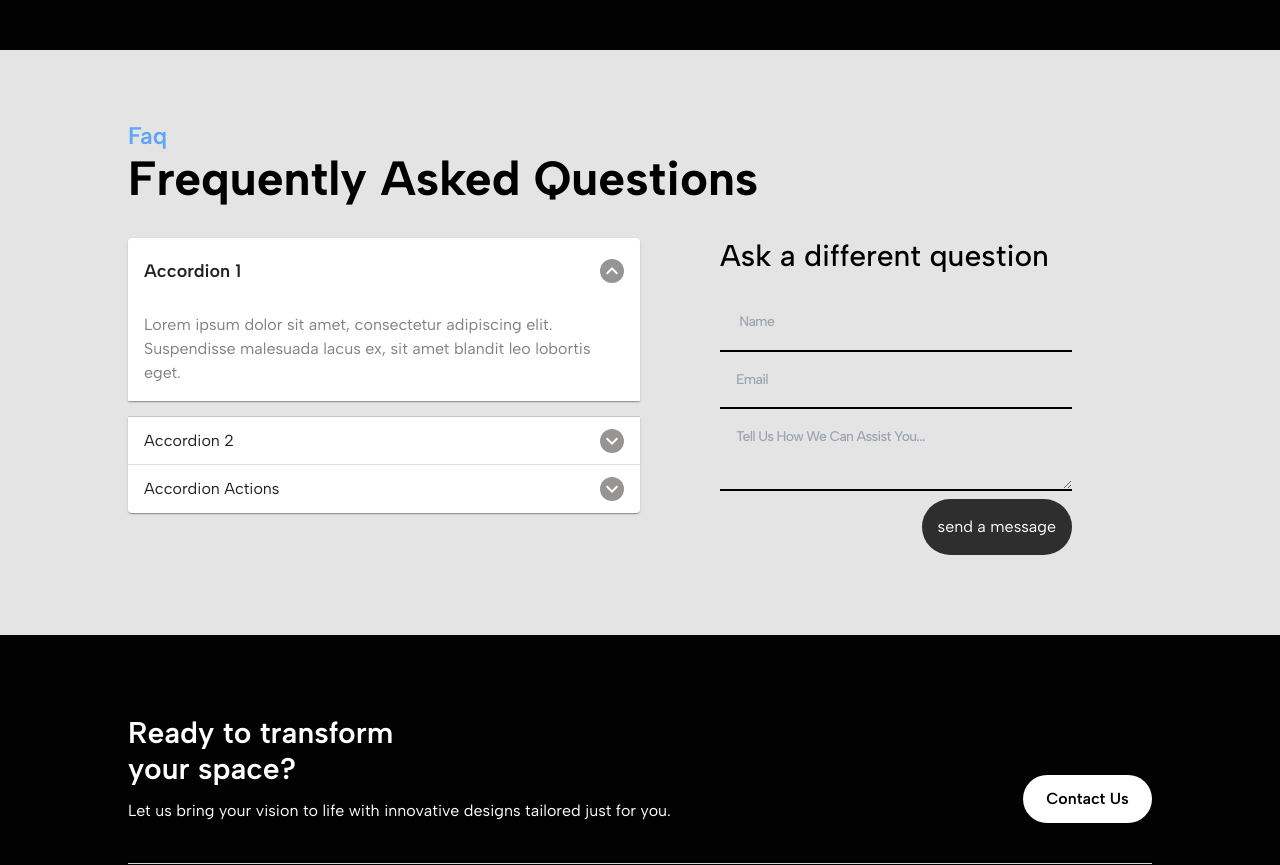
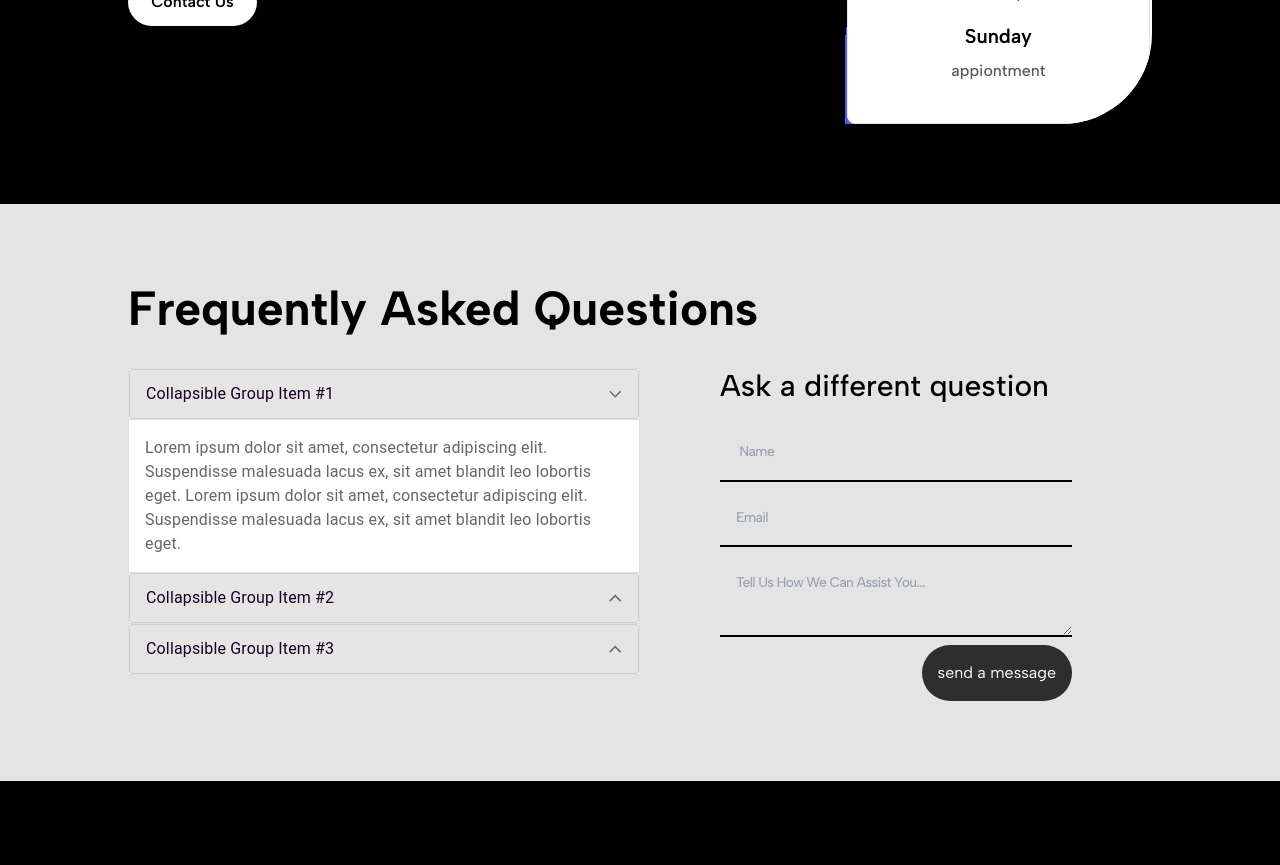
Before and after one commit to raymondjoseph02/scapewalkers, a React (Vite) app: page /contact-us in a window 1280 px wide. Shown: the part 1340-2205 px from the top of the page. Built offline with nearby package versions, Linux system fonts and the light colour scheme; a web font is replaced by a local one.

Commit message:
animation

```diff
--- a/src/components/contact/Faq.tsx
+++ b/src/components/contact/Faq.tsx
@@ -1,55 +1,120 @@
-import Accordion from "@mui/material/Accordion";
-import AccordionSummary from "@mui/material/AccordionSummary";
-import AccordionDetails from "@mui/material/AccordionDetails";
-import ExpandMoreIcon from "@mui/icons-material/ExpandMore";
+import * as React from "react";
+import { styled } from "@mui/material/styles";
+import ArrowForwardIosSharpIcon from "@mui/icons-material/ArrowForwardIosSharp";
+import MuiAccordion, { AccordionProps } from "@mui/material/Accordion";
+import MuiAccordionSummary, {
+  AccordionSummaryProps,
+  accordionSummaryClasses,
+} from "@mui/material/AccordionSummary";
+import MuiAccordionDetails from "@mui/material/AccordionDetails";
+import Typography from "@mui/material/Typography";
+import { Background } from "@tsparticles/engine";
 
-export default function Faq() {
+const Accordion = styled((props: AccordionProps) => (
+  <MuiAccordion disableGutters elevation={0} square {...props} />
+))(({ theme }) => ({
+  border: `1px solid ${theme.palette.divider}`,
+  "&:not(:last-child)": {
+    borderBottom: 0,
+  },
+  "&::before": {
+    display: "none",
+  },
+}));
+
+const AccordionSummary = styled((props: AccordionSummaryProps) => (
+  <MuiAccordionSummary
+    expandIcon={<ArrowForwardIosSharpIcon sx={{ fontSize: "0.9rem" }} />}
+    {...props}
+  />
+))(({ theme }) => ({
+  backgroundColor: "rgba(0,0,0,0.1)",
+  border: "1px solid rgba(0,0,0,0.1)",
+  borderRadius: "4px",
+  flexDirection: "row",
+  [`& .${accordionSummaryClasses.expandIconWrapper}`]: {
+    transform: "rotate(270deg)",
+  },
+  [`& .${accordionSummaryClasses.expandIconWrapper}.${accordionSummaryClasses.expanded}`]:
+    {
+      transform: "rotate(90deg)",
+    },
+  [`& .${accordionSummaryClasses}.${accordionSummaryClasses.expanded}`]: {
+    backgroundColor: "rgba(0, 0, 0,1 )",
+  },
+  [`& .${accordionSummaryClasses.content}`]: {
+    color: "rgba(21,0,31,2)",
+  },
+  ...theme.applyStyles("dark", {
+    backgroundColor: "rgba(255, 255, 255, .05)",
+  }),
+}));
+
+const AccordionDetails = styled(MuiAccordionDetails)(({ theme }) => ({
+  padding: theme.spacing(2),
+  borderTop: "1px solid rgba(0, 0, 0, .125)",
+  backgroundColor: "rgba(256,256,256,1.4)",
+  color: "rgba(0,0,0,.6)",
+  fontSize: "12px",
+  fontWeight: "200",
+}));
+
+export default function CustomizedAccordions() {
+  const [expanded, setExpanded] = React.useState<string | false>("panel1");
+
+  const handleChange =
+    (panel: string) => (event: React.SyntheticEvent, newExpanded: boolean) => {
+      setExpanded(newExpanded ? panel : false);
+    };
+
   return (
     <div>
-      <Accordion defaultExpanded className="bg-red-200">
-        <AccordionSummary
-          expandIcon={
-            <ExpandMoreIcon className="w-16 h-16 rounded-full bg-[#979494] text-white_100" />
-          }
-          aria-controls="panel1-content"
-          id="panel1-header"
-          className="text-lg font-semibold bg-transparent"
+      <Accordion
+        expanded={expanded === "panel1"}
+        onChange={handleChange("panel1")}
       >
-          Accordion 1
+        <AccordionSummary aria-controls="panel1d-content" id="panel1d-header">
+          <Typography component="span">Collapsible Group Item #1</Typography>
         </AccordionSummary>
-        <AccordionDetails className="bg-transparent text-[#0000007f]">
+        <AccordionDetails>
+          <Typography>
             Lorem ipsum dolor sit amet, consectetur adipiscing elit. Suspendisse
-          malesuada lacus ex, sit amet blandit leo lobortis eget.
+            malesuada lacus ex, sit amet blandit leo lobortis eget. Lorem ipsum
+            dolor sit amet, consectetur adipiscing elit. Suspendisse malesuada
+            lacus ex, sit amet blandit leo lobortis eget.
+          </Typography>
         </AccordionDetails>
       </Accordion>
-      <Accordion>
-        <AccordionSummary
-          expandIcon={
-            <ExpandMoreIcon className="w-16 h-16 rounded-full bg-[#979494] text-white_100" />
-          }
-          aria-controls="panel2-content"
-          id="panel2-header"
+      <Accordion
+        expanded={expanded === "panel2"}
+        onChange={handleChange("panel2")}
       >
-          Accordion 2
+        <AccordionSummary aria-controls="panel2d-content" id="panel2d-header">
+          <Typography component="span">Collapsible Group Item #2</Typography>
         </AccordionSummary>
         <AccordionDetails>
+          <Typography>
             Lorem ipsum dolor sit amet, consectetur adipiscing elit. Suspendisse
-          malesuada lacus ex, sit amet blandit leo lobortis eget.
+            malesuada lacus ex, sit amet blandit leo lobortis eget. Lorem ipsum
+            dolor sit amet, consectetur adipiscing elit. Suspendisse malesuada
+            lacus ex, sit amet blandit leo lobortis eget.
+          </Typography>
         </AccordionDetails>
       </Accordion>
-      <Accordion>
-        <AccordionSummary
-          expandIcon={
-            <ExpandMoreIcon className="w-16 h-16 rounded-full bg-[#979494] text-white_100" />
-          }
-          aria-controls="panel3-content"
-          id="panel3-header"
+      <Accordion
+        expanded={expanded === "panel3"}
+        onChange={handleChange("panel3")}
       >
-          Accordion Actions
+        <AccordionSummary aria-controls="panel3d-content" id="panel3d-header">
+          <Typography component="span">Collapsible Group Item #3</Typography>
         </AccordionSummary>
-        <AccordionDetails className="">
+        <AccordionDetails>
+          <Typography>
             Lorem ipsum dolor sit amet, consectetur adipiscing elit. Suspendisse
-          malesuada lacus ex, sit amet blandit leo lobortis eget.
+            malesuada lacus ex, sit amet blandit leo lobortis eget. Lorem ipsum
+            dolor sit amet, consectetur adipiscing elit. Suspendisse malesuada
+            lacus ex, sit amet blandit leo lobortis eget.
+          </Typography>
         </AccordionDetails>
       </Accordion>
     </div>
--- a/src/components/contact/FaqSection.tsx
+++ b/src/components/contact/FaqSection.tsx
@@ -38,9 +38,6 @@ const FaqSection = () => {
     <section className="py-10 md:py-20">
       <div className="flex flex-col xl:w-[80%] w-full mx-auto gap-9  xl:px-0 px-5">
         <div className="flex flex-col gap-3">
-          <p className="text-lg font-semibold leading-3 text-blue-400 md:text-xxl">
-            Faq
-          </p>
           <h3 className="text-2xl font-bold capitalize md:text-5xl">
             frequently asked questions
           </h3>
@@ -62,31 +59,31 @@ const FaqSection = () => {
                 <Form ref={formRef} className={``}>
                   <div className="flex flex-col w-full">
                     <div className="">
-                      <div className="flex flex-col gap-[6px] basis-0 sm:basis-1/2">
+                      <div className="flex flex-col gap-[6px] basis-0 sm:basis-1/2 relative">
                         <Field
                           type="text"
                           id="name"
                           name="from_name"
                           placeholder=" name"
-                          className="outline-none bottom-0 border-b-2 border-b-[#000000]   bg-transparent text-[14px] font-medium focus:border-[#635ef5] leading-[23.8px] tracking-tighter p-[1rem] capitalize"
+                          className="outline-none bottom-0 border-b-2 border-b-[#000000] p-[1rem]  bg-transparent text-[14px] font-medium focus:border-[#6664643b] leading-[23.8px] tracking-tighter placeholder:capitalize"
                         />
                         {errors.from_name && touched.from_name && (
-                          <small className="text-[#E22D57]">
+                          <small className="text-[#E22D57] absolute right-0">
                             {errors.from_name}
                           </small>
                         )}
                       </div>
 
-                      <div className="flex flex-col gap-[6px] basis-0 sm:basis-1/2">
+                      <div className="flex flex-col gap-[6px] basis-0 sm:basis-1/2 relative pt-2">
                         <Field
                           type="email"
                           id="email"
                           name="from_email"
                           placeholder="email"
-                          className="outline-none bottom-0 border-b-2 border-b-[#000000] p-[1rem]  bg-transparent text-[14px] font-medium focus:border-[#635ef5] leading-[23.8px] tracking-tighter capitalize"
+                          className="outline-none bottom-0 border-b-2 border-b-[#000000] p-[1rem]  bg-transparent text-[14px] font-medium focus:border-[#6664643b] leading-[23.8px] tracking-tighter placeholder:capitalize"
                         />
                         {errors.from_email && touched.from_email && (
-                          <small className="text-[#E22D57]">
+                          <small className="text-[#E22D57] absolute right-0">
                             {errors.from_email}
                           </small>
                         )}
@@ -94,16 +91,19 @@ const FaqSection = () => {
                     </div>
 
                     {/* Message field */}
-                    <div className="flex flex-col gap-[6px] w-full">
+                    <div
+                      className="flex flex-col gap-[6px] w-full relative pt-2
+                    "
+                    >
                       <Field
                         as="textarea"
                         id="message"
                         name="message"
                         placeholder="Tell us how we can assist you..."
-                        className="outline-none bottom-0 border-b-2 border-b-[#000000] p-[1rem]  bg-transparent capitalize text-[14px] font-medium focus:border-[#635ef5] leading-[23.8px] tracking-tighter"
+                        className="outline-none bottom-0 border-b-2 border-b-[#000000] p-[1rem]  bg-transparent text-[14px] font-medium focus:border-[#6664643b] leading-[23.8px] tracking-tighter placeholder:capitalize"
                       />
                       {errors.message && (
-                        <small className="text-[#E22D57]">
+                        <small className="text-[#E22D57] absolute right-0">
                           {errors.message}
                         </small>
                       )}
--- a/src/components/gallary_ui/GalleryCard.tsx
+++ b/src/components/gallary_ui/GalleryCard.tsx
@@ -5,13 +5,20 @@ interface GalleryCardProps {
   size: string; // Can be "small", "medium", or "large"
   imageUrl: string;
   title: string;
+  handleOnClick: (event: React.MouseEvent<HTMLElement>) => void; // Correct typing for an event handler
 }
 
-const GalleryCard: FC<GalleryCardProps> = ({ size, imageUrl, title }) => {
+const GalleryCard: FC<GalleryCardProps> = ({
+  size,
+  imageUrl,
+  title,
+  handleOnClick,
+}) => {
   const cardRef = useRef<HTMLDivElement>(null);
 
   return (
     <motion.div
+      onClick={handleOnClick}
       initial={{
         opacity: 0,
         scale: 0,
--- a/src/components/home_ui/Services.tsx
+++ b/src/components/home_ui/Services.tsx
@@ -21,7 +21,7 @@ const ServicesCard: FC<ServicesCardProps> = ({
         y: 0,
         opacity: 1,
       }}
-      transition={{ delay: 1.9, duration: animatByIndex / 2.3 }}
+      transition={{ delay: 0.2, duration: animatByIndex / 2.3 }}
       className="text-white py-6 px-4 md:py-12 md:px-7 border-[.6px] flex border-collapse flex-col gap-4 border-light_gray/30"
     >
       <img src="" alt="" />
```
Also changed, not shown: src/components/contact/ContactInfo.tsx (+6 -3 lines), src/components/gallary_ui/Gallery.tsx (+34 -4 lines), src/components/gallary_ui/Modal.tsx (added, +36 -0 lines). Lines whose indentation alone changed are shown as unchanged.
